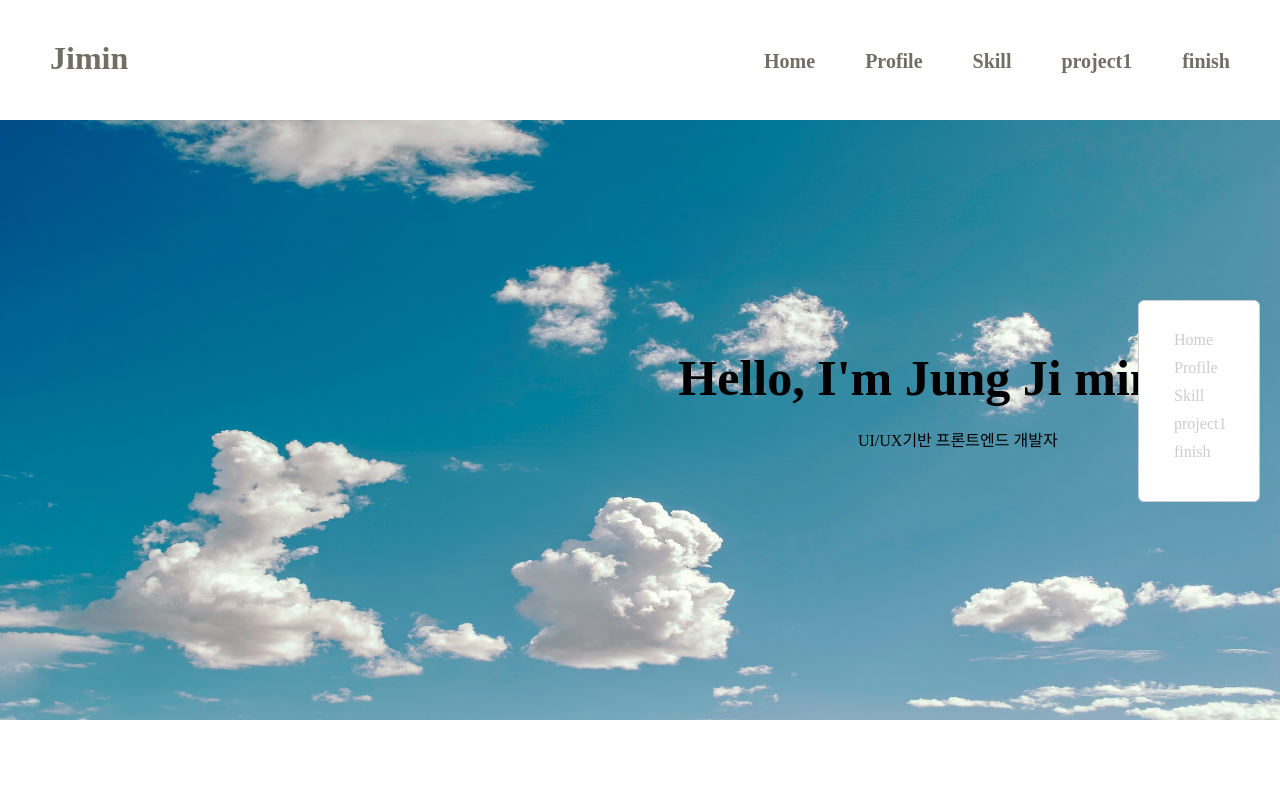
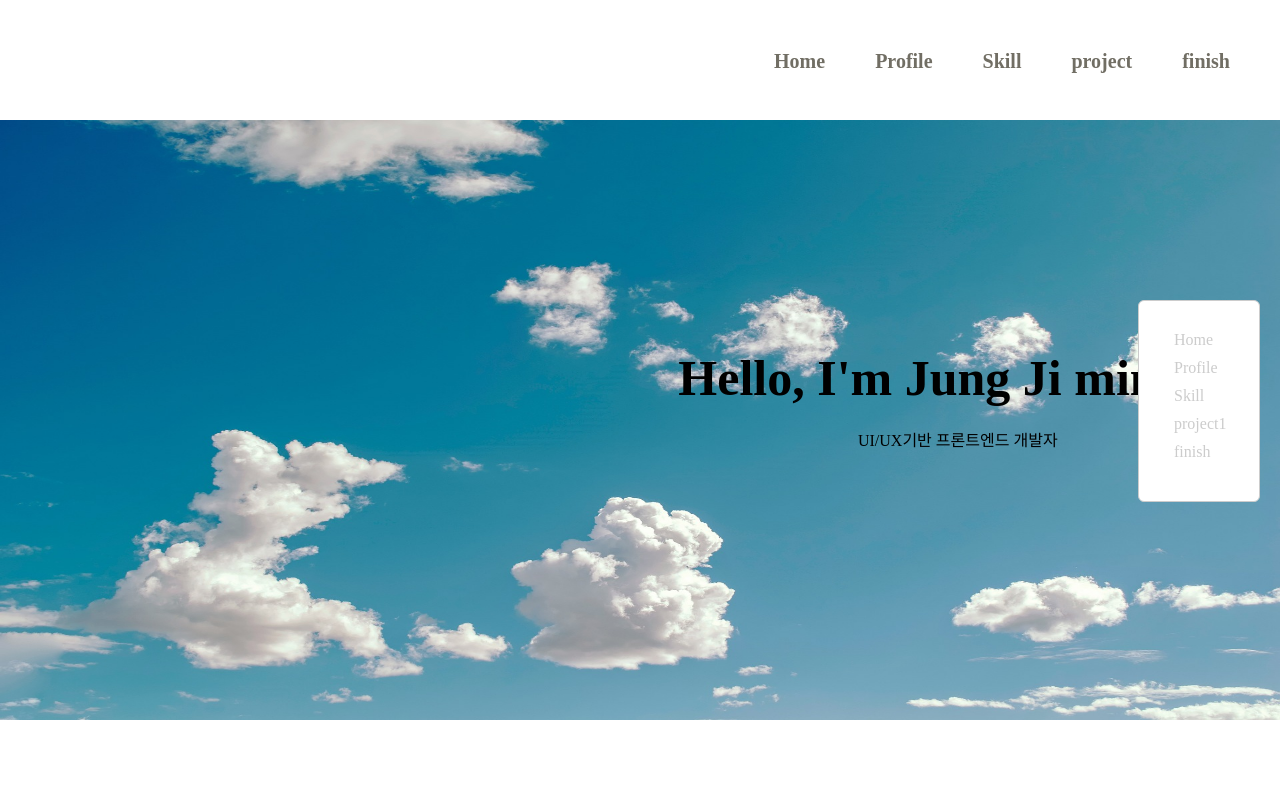
Before and after one commit to jiminnag/Portfolio, a plain HTML site: page index.html in a window 1280 px wide. Shown: the top 797 px of the page. Drawn offline with Linux system fonts and the light colour scheme.

Commit message:
Add files via upload

```diff
--- a/css/main.css
+++ b/css/main.css
@@ -56,16 +56,11 @@ a {
     height: 120px;
 }
 
-#main .logo {
-    float: left;
-    margin: 40px 0px 0px 50px;
-    width: 180px;
-    height: 80px;
-    color: #716E64;
-}
+
 
 #main .nav {
-    float: right;
+    position: fixed;
+    right: 0px;
     margin: 50px 0 0 0;
 }
 
--- a/index.html
+++ b/index.html
@@ -6,7 +6,8 @@
     <meta http-equiv="X-UA-Compatible" content="IE=edge">
     <meta name="viewport" content="width=device-width, initial-scale=1.0">
     <title>이력서사이트</title>
-    <link rel="stylesheet" href="./css/main.css">
+    <link rel="stylesheet" type="text/css" href="./css/main.css" />
+    <link rel="stylesheet" type="text/css" href="./css/reset.css" />
     <style>
 
     </style>
@@ -62,12 +63,11 @@
         <div id="main">
             <div class="in_main">
                 <div class="header">
-                    <h1 class="logo">Jimin</h1>
                     <ul class="nav">
                         <li><a href="#">Home</a></li>
                         <li><a href="#">Profile</a></li>
                         <li><a href="#">Skill</a></li>
-                        <li><a href="#">project1</a></li>
+                        <li><a href="#">project</a></li>
                         <li><a href="#">finish</a></li>
                     </ul>
                 </div>
@@ -172,7 +172,7 @@
             <h3>PROJECT</h3>
             <div class="in_project">
                 <div class="project1">
-                    <a href="#">
+                    <a href="http://skarbf1.dothome.co.kr/" target="_blank">
                         <div class="project1_img"><img src="./images/medicube.jpg" alt=""> </div>
                     </a>
                     <ul>
@@ -183,7 +183,7 @@
                     </ul>
                 </div>
                 <div class="project2">
-                    <a href="#">
+                    <a href="http://skarbf2.dothome.co.kr/" target="_blank">
                         <div class="project2_img"><img src="./images/coding.jpg" alt=""></div>
                     </a>
                     <ul>
```
